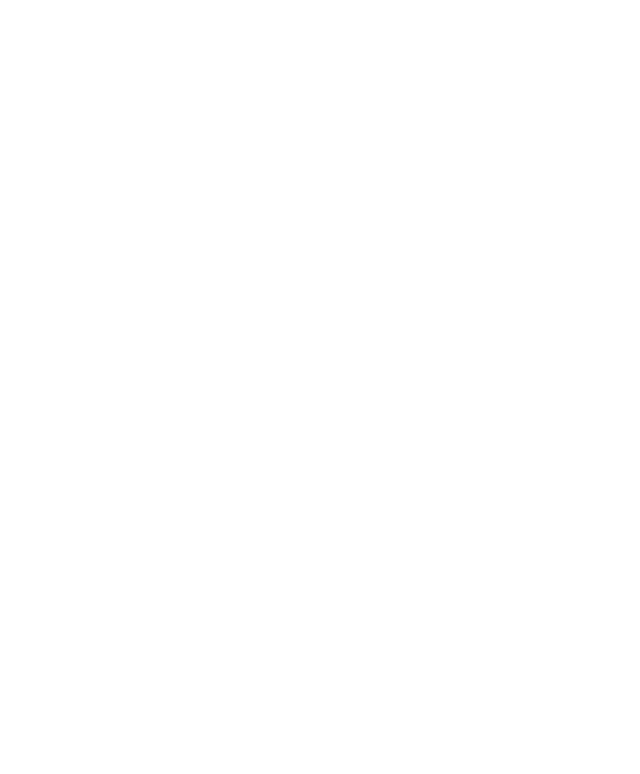
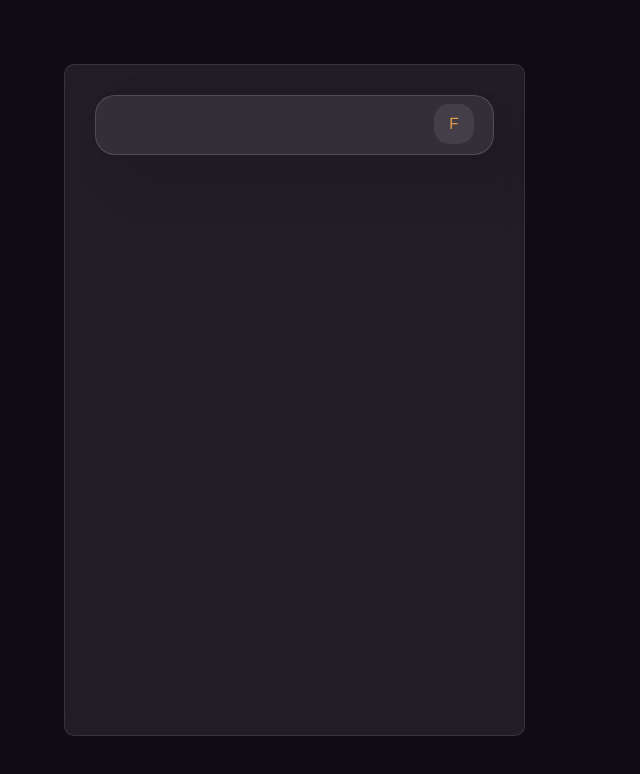
Before and after one commit to MuhammadjonBb/v-chat, a Vue app: page / in a window 1280 px wide. Shown: the top 774 px of the page, without its empty margins (0-640 px from the left). Built offline with nearby package versions, Linux system fonts and the light colour scheme.

Commit message:
ADD: left-side layout, search-panel UPDATE: style settings

```diff
--- a/src/assets/scss/settings.scss
+++ b/src/assets/scss/settings.scss
@@ -38,6 +38,30 @@
   font-display: swap;
 }
 
+* {
+  box-sizing: border-box;
+}
+
+.input:focus {
+  outline: none;
+}
+
+.input {
+  color: #fff;
+}
+
+.btn {
+  background: none;
+  border: none;
+  cursor: pointer;
+  padding: 0;
+  margin: 0;
+}
+
+.btn:focus {
+  outline: none;
+}
+
 body {
   font-family: 'Montserrat', Arial, sans-serif;
 }
--- a/src/components/DefaultInput.vue
+++ b/src/components/DefaultInput.vue
@@ -0,0 +1,48 @@
+<script setup>
+import { ref, defineEmits } from 'vue';
+
+defineEmits(['onInput'])
+defineProps({
+    placeholder: String,
+})
+
+const value = ref('');
+</script>
+
+<template>
+    <div class="input__wrapper">
+        <input type="text" :placeholder="placeholder" v-model="value" @change="$emit('valuonInput', value)"
+            class="input input__item">
+        <button class="input__btn btn">
+            <slot />
+        </button>
+    </div>
+</template>
+
+<style lang="scss" scoped>
+@import '@/assets/scss/variables.scss';
+
+.input__wrapper {
+    position: relative;
+    width: 100%;
+}
+
+.input {
+    width: 100%;
+    padding: 20px 20% 20px 15px;
+    border-radius: 20px;
+    border: 1px solid rgba(255, 255, 255, 0.15);
+    background: rgba(255, 255, 255, 0.08);
+    box-shadow: 2px 0px 10px 0px rgba(6, 3, 9, 0.05), 30px 25px 48px 8px rgba(6, 3, 9, 0.10);
+
+    &__btn {
+        width: 40px;
+        height: 40px;
+        position: absolute;
+        top: 15%;
+        right: 5%;
+        border-radius: 15px;
+        background: rgba(255, 255, 255, 0.08);
+    }
+}
+</style>
--- a/src/components/SearchPanel.vue
+++ b/src/components/SearchPanel.vue
@@ -1,3 +1,18 @@
+<script setup>
+import DefaultInput from '@/components/DefaultInput.vue';
+
+</script>
+
 <template>
-    <div></div>
+    <DefaultInput>
+        <span class="users__input-btn-icon">F</span>
+    </DefaultInput>
 </template>
+
+<style lang="scss" scoped>
+@import '@/assets/scss/variables.scss';
+
+.users__input-btn-icon {
+    color: $golden-color;
+}
+</style>
--- a/src/views/HomeView.vue
+++ b/src/views/HomeView.vue
@@ -7,17 +7,35 @@
 <template>
   <main class="main">
     <div class="users">
-      <SearchPanel />
+      <SearchPanel class="users__input">
+      </SearchPanel>
       <UsersList />
     </div>
   </main>
 </template>
 
 <style lang="scss" scoped>
+@import '@/assets/scss/variables.scss';
+
+.main {
+  display: flex;
+  width: 100vw;
+  height: 100vh;
+  padding: 5%;
+  background-color: $primary-color;
+}
+
 .users {
+  padding: 30px;
   display: flex;
+  width: 40%;
   flex-direction: column;
   align-items: center;
-  justify-content: center;
+  background-color: rgba($color: #fff, $alpha: 0.07);
+  border-radius: 10px;
+  box-shadow: 0 0 10px rgba($color: #000, $alpha: 0.1);
+  border: 1px solid rgba($color: #fff, $alpha: 0.1);
+  backdrop-filter: blur(10px);
+
 }
 </style>
```
